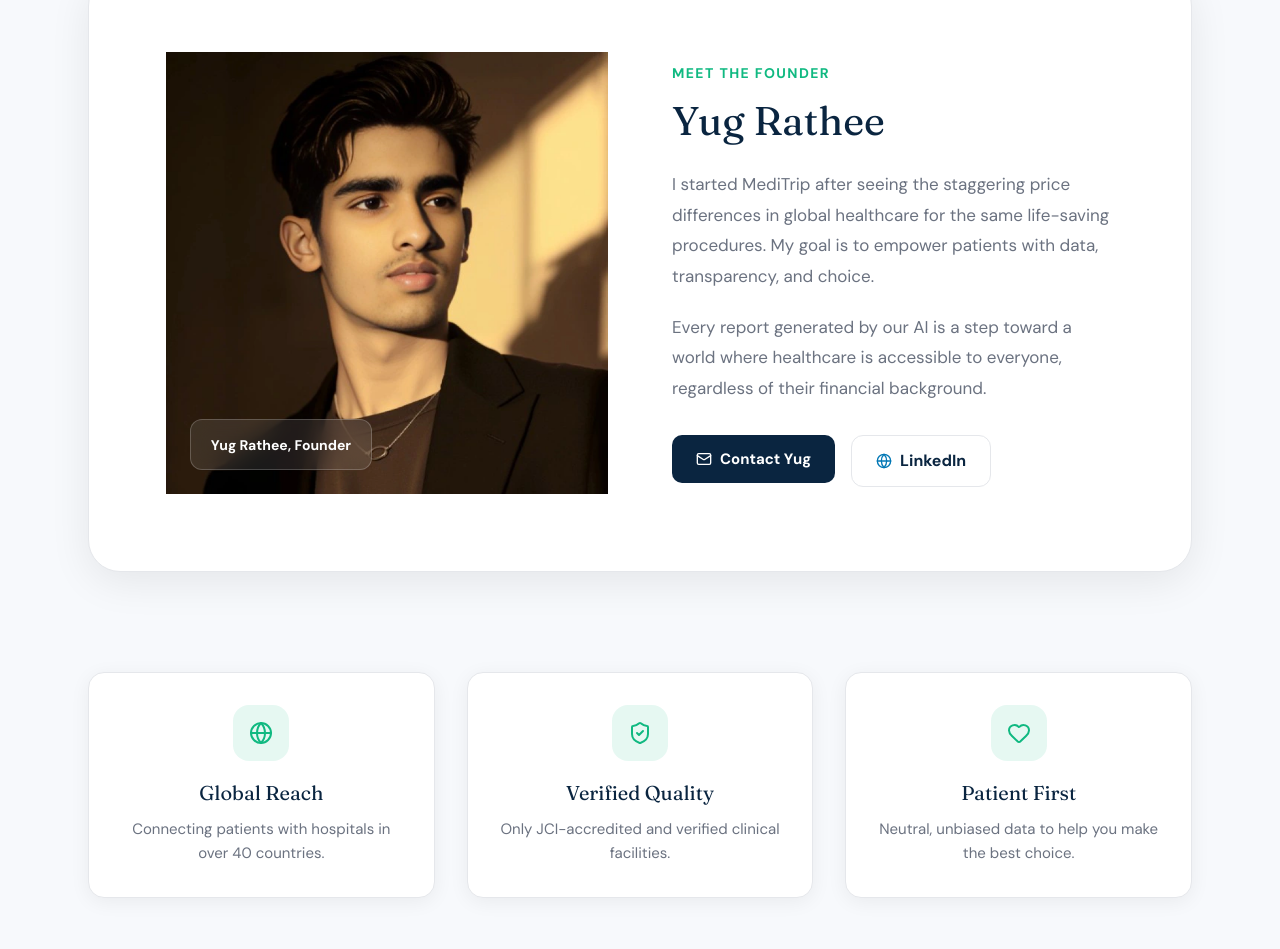
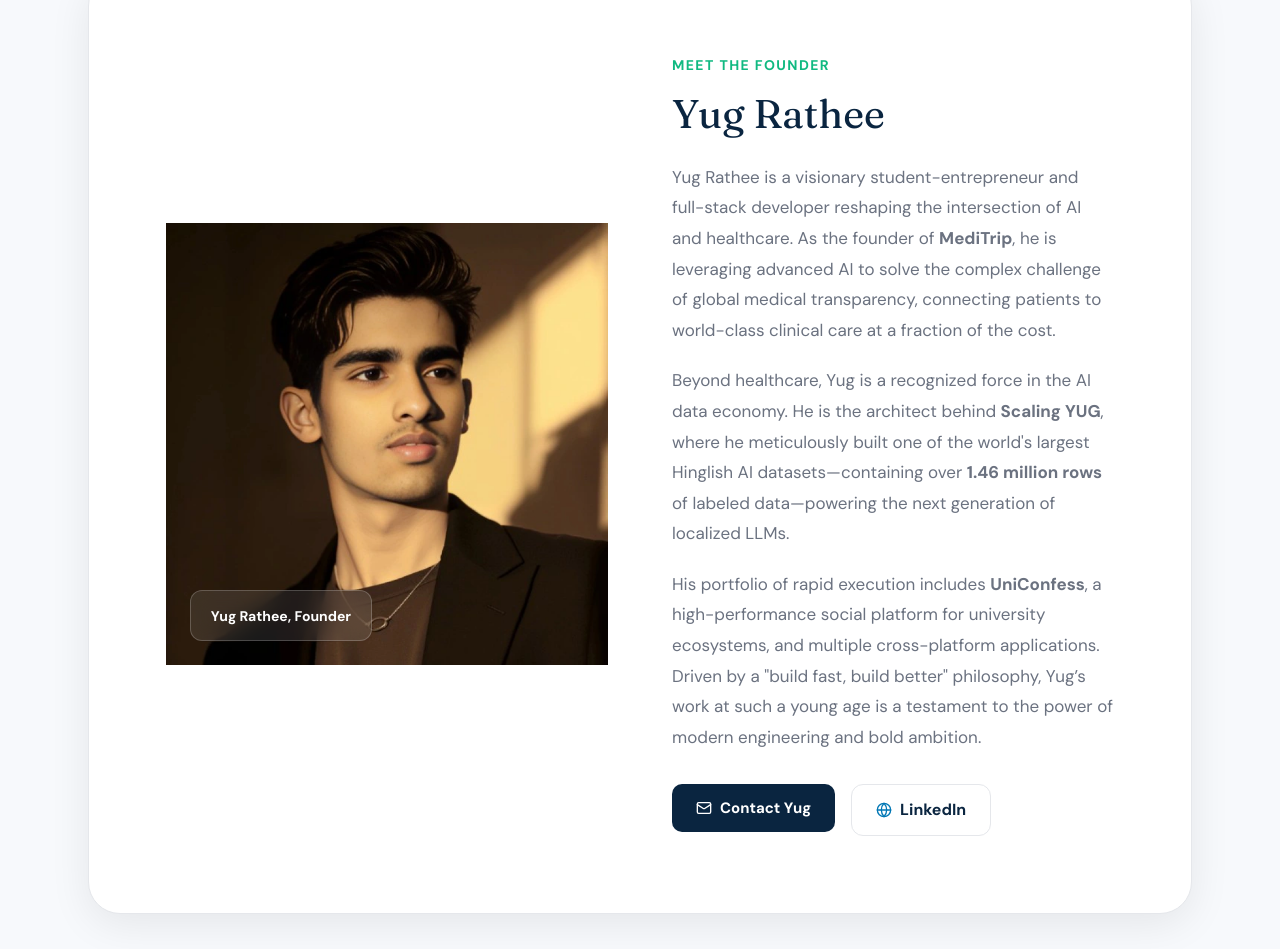
Before and after one commit to theYugrathee/MediYug, a Next.js app: page /about in a window 1280 px wide. Shown: the part 524-1473 px from the top of the page. Built offline with nearby package versions, Linux system fonts and the light colour scheme; no server answers.

Commit message:
docs: update founder's bio with high-impact achievements

```diff
--- a/src/app/about/page.tsx
+++ b/src/app/about/page.tsx
@@ -50,10 +50,13 @@ export default function AboutPage() {
               <span style={{ color: "var(--accent)", fontWeight: "800", textTransform: "uppercase", fontSize: "14px", letterSpacing: "0.1em" }}>Meet the Founder</span>
               <h2 style={{ fontSize: "40px", color: "var(--primary)", marginTop: "12px", marginBottom: "24px" }}>Yug Rathee</h2>
               <p style={{ fontSize: "17px", lineHeight: "1.8", color: "var(--text-secondary)", marginBottom: "20px" }}>
-                I started MediTrip after seeing the staggering price differences in global healthcare for the same life-saving procedures. My goal is to empower patients with data, transparency, and choice.
+                Yug Rathee is a visionary student-entrepreneur and full-stack developer reshaping the intersection of AI and healthcare. As the founder of <strong>MediTrip</strong>, he is leveraging advanced AI to solve the complex challenge of global medical transparency, connecting patients to world-class clinical care at a fraction of the cost.
+              </p>
+              <p style={{ fontSize: "17px", lineHeight: "1.8", color: "var(--text-secondary)", marginBottom: "20px" }}>
+                Beyond healthcare, Yug is a recognized force in the AI data economy. He is the architect behind <strong>Scaling YUG</strong>, where he meticulously built one of the world's largest Hinglish AI datasets—containing over <strong>1.46 million rows</strong> of labeled data—powering the next generation of localized LLMs.
               </p>
               <p style={{ fontSize: "17px", lineHeight: "1.8", color: "var(--text-secondary)", marginBottom: "32px" }}>
-                Every report generated by our AI is a step toward a world where healthcare is accessible to everyone, regardless of their financial background.
+                His portfolio of rapid execution includes <strong>UniConfess</strong>, a high-performance social platform for university ecosystems, and multiple cross-platform applications. Driven by a "build fast, build better" philosophy, Yug’s work at such a young age is a testament to the power of modern engineering and bold ambition.
               </p>
               <div style={{ display: "flex", gap: "16px" }}>
                 <a href="mailto:yugrathee28@gmail.com" style={{ textDecoration: "none" }}>
```
